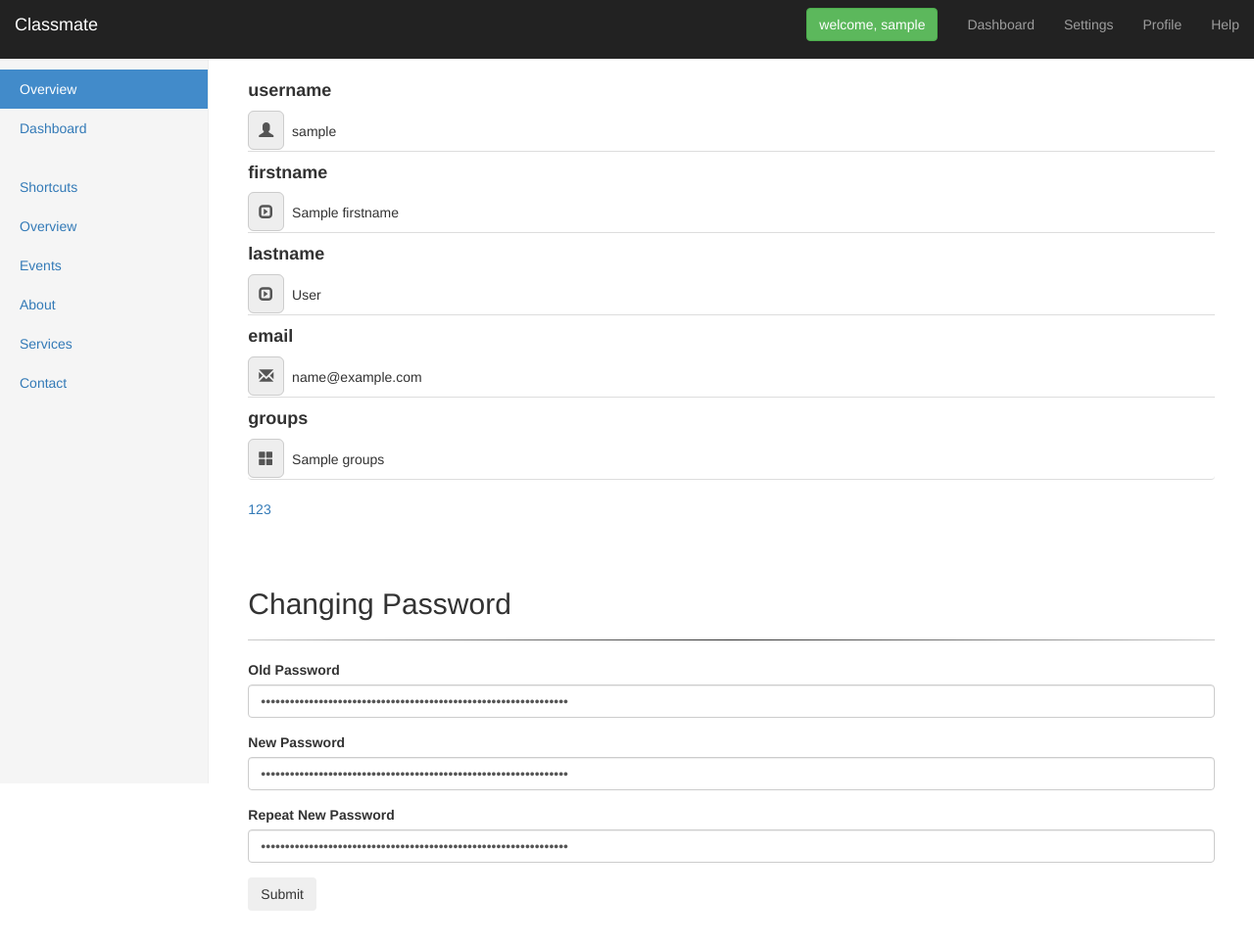
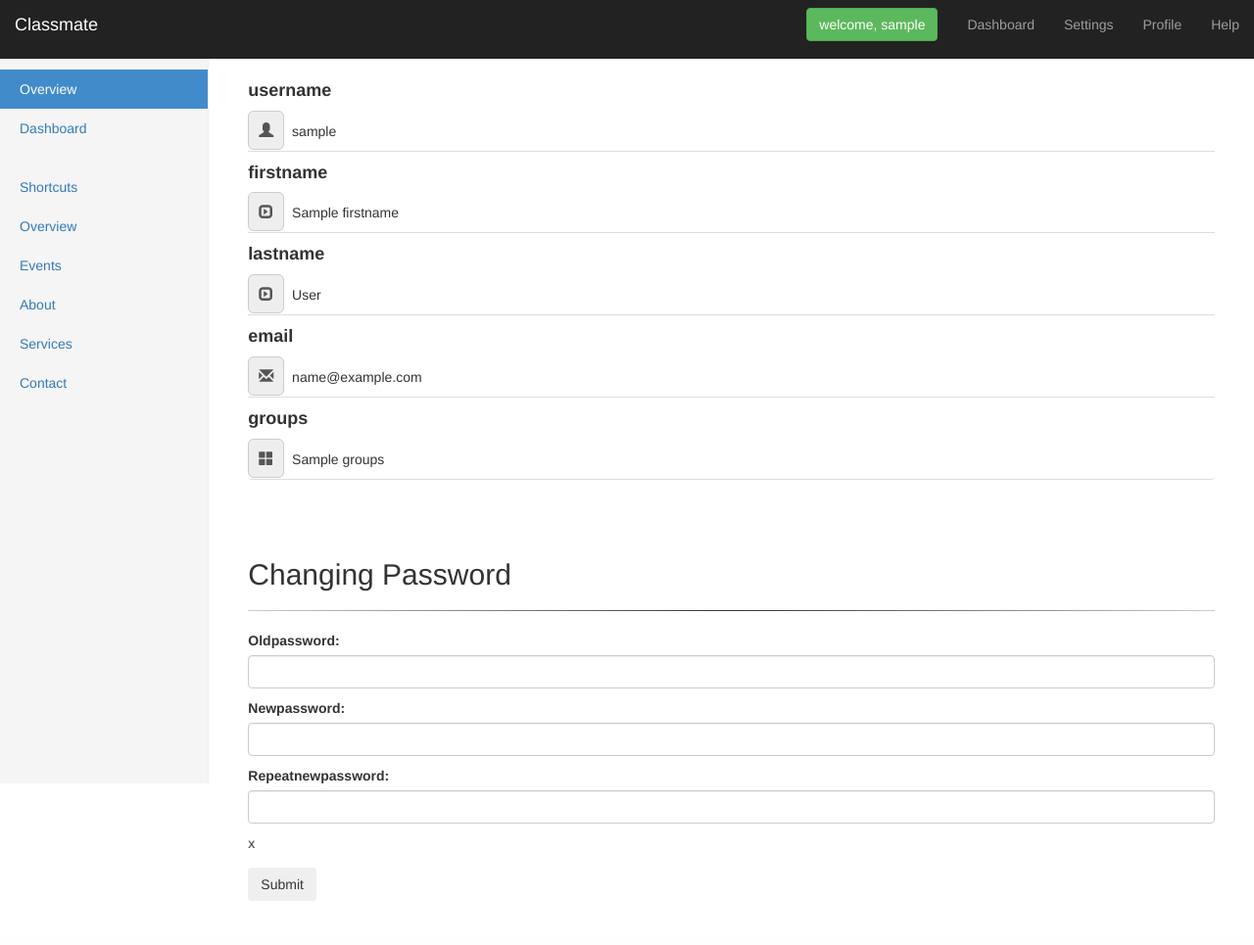
Before and after one commit to xiaotuanyu120/django-devops, a Django app: template src/devops/templates/devops/profile.html in a window 1280 px wide. Shown: the whole page at 98% size. After the commit the page ends 920 px from the top, so only its background shows below. Run offline with Django 3.2, Linux system fonts and the light colour scheme; tables that the repository leaves empty hold one stand-in row (values such as "Sample post"); the template is opened without the code that fills it: values that come from a table or form of the project are taken from there, most other values are stand-ins (such as "Sample title", 1, 10 or a date in 2020); some libraries are stand-ins or nearby versions.

Commit message:
finish password change function

```diff
--- a/src/classmate/urls.py
+++ b/src/classmate/urls.py
@@ -17,10 +17,13 @@ Including another URLconf
 """
 from django.conf.urls import include, url
 from django.contrib import admin
+from django.contrib.auth import views as auth_views
 
 
 
 urlpatterns = [
     url(r'^admin/', include(admin.site.urls)),
     url(r'^', include('devops.urls')),
+    # url('^', include('django.contrib.auth.urls')),
+    # url('^change-password/$', auth_views.password_change, {'template_name': 'devops/change-password.html'}),
 ]
--- a/src/devops/forms.py
+++ b/src/devops/forms.py
@@ -1,10 +1,24 @@
 # -*- coding: utf-8 -*-
 from __future__ import unicode_literals
 from django import forms
+# from django.contrib.auth.forms import PasswordChangeForm
+from .models import Host
 
-from .models import Host
 
 class HostForm(forms.ModelForm):
     class Meta:
         model = Host
-        fields = [ 'PIC', 'host', 'hostname']
+        fields = ['PIC', 'host', 'hostname']
+
+
+class PasswordChangeFormCustom(forms.Form):
+    oldpassword = forms.CharField(widget=forms.PasswordInput(attrs={'class': 'form-control'}))
+    newpassword = forms.CharField(widget=forms.PasswordInput(attrs={'class': 'form-control'}))
+    repeatnewpassword = forms.CharField(widget=forms.PasswordInput(attrs={'class': 'form-control'}))
+
+    def clean_repeatnewpassword(self):
+        newpassword = self.cleaned_data.get('newpassword')
+        repeatnewpassword = self.cleaned_data.get('repeatnewpassword')
+        if not newpassword == repeatnewpassword:
+            raise forms.ValidationError("Password is not same!")
+        return repeatnewpassword
--- a/src/devops/templates/devops/main.html
+++ b/src/devops/templates/devops/main.html
@@ -52,7 +52,7 @@
 		<div class="row">
 			<div class="col-sm-3 col-md-2 sidebar">
 				<ul class="nav nav-sidebar">
-					<li class="active"><a href="#">Overview <span class="sr-only">(current)</span></a></li>
+					<li class="active"><a href="/">Overview <span class="sr-only">(current)</span></a></li>
 					<li><a href="/dashboard/">Dashboard</a></li>
 				</ul>
 				<ul class="nav nav-sidebar">
--- a/src/devops/templates/devops/profile.html
+++ b/src/devops/templates/devops/profile.html
@@ -22,33 +22,19 @@
         <li class="list-group-item-cust list-group-item" name="groups"><span class="list-group-addon glyphicon glyphicon-th-large"></span>
           &nbsp;{{ groups }}</li>
       </ul>
-      <p><a href="/admin/password_change/">123</a></p>
     </div>
 
 
     <div class="col-sm-9 col-sm-offset-3 col-md-10 col-md-offset-2 main">
       <h2>Changing Password</h2>
         <hr class="style-one">
-        {% if request.user.is_authenticated %}
 
-        {% endif %}
       <form method='POST' action="">
+        {% csrf_token %}
         <div class="form-group">
-          <label class="control-label" for="username">Old Password</label>
           <div class="controls">
-            <input class="form-control" type="password" name="oldpassword" placeholder="Old Password" value="{{ csrf_token }}">
-          </div>
-        </div>
-        <div class="form-group">
-          <label class="control-label" for="password">New Password</label>
-          <div class="controls">
-            <input class="form-control" type="password" name="newpassword" placeholder="New Password" value="{{ csrf_token }}">
-          </div>
-        </div>
-        <div class="form-group">
-          <label class="control-label" for="password">Repeat New Password</label>
-          <div class="controls">
-            <input class="form-control" type="password" name="repeatnewpassword" placeholder="Repeat New Password" value="{{ csrf_token }}">
+            {{ form.as_p }}
+            {{ changed_password }}
           </div>
         </div>
         <div class="form-group">
--- a/src/devops/urls.py
+++ b/src/devops/urls.py
@@ -2,6 +2,7 @@
 from __future__ import unicode_literals
 from django.conf.urls import url
 from . import views
+from django.contrib.auth import views as auth_views
 
 urlpatterns = [
     url(r'^$', views.index, name='index'),
```
Also changed, not shown: src/devops/views.py (+25 -7 lines).
